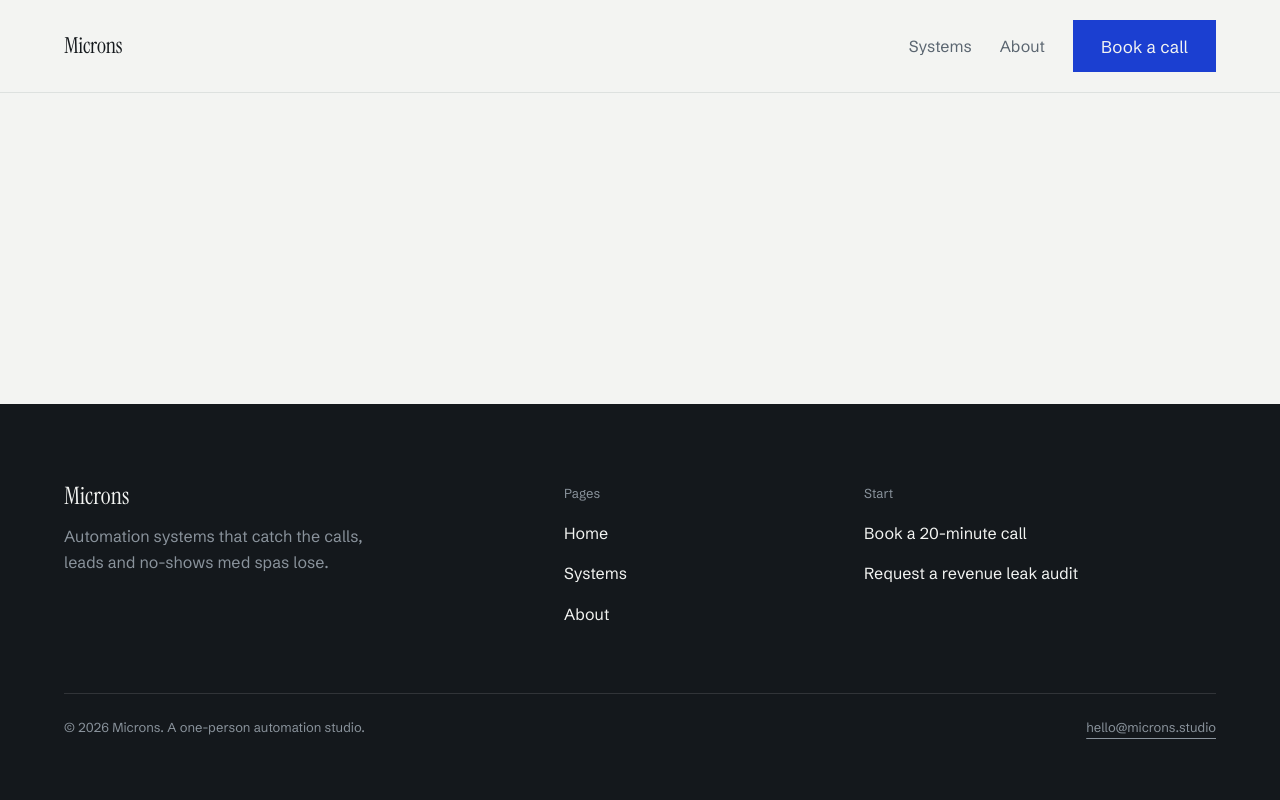
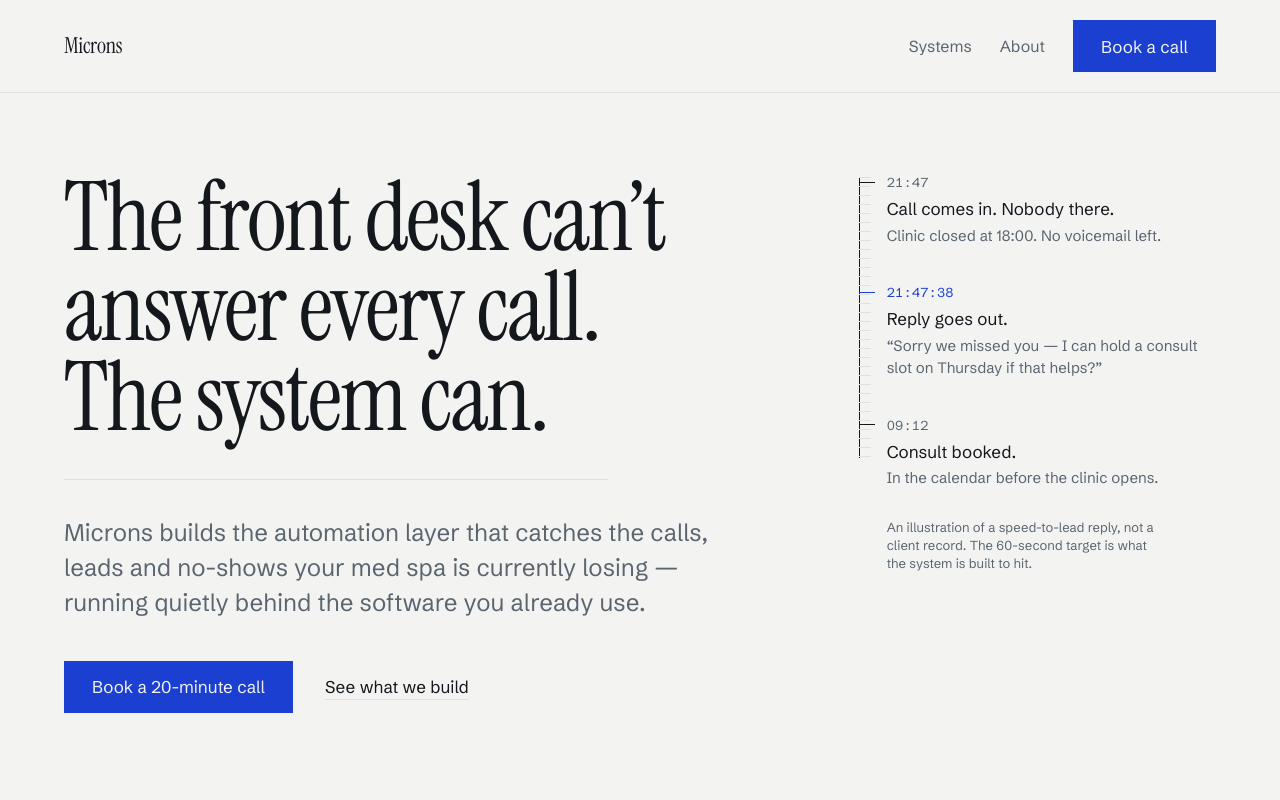
Before and after one commit to thevedantpawar/my-first-project, a Next.js app in the folder microns-site/: page / in a window 1280 px wide. Shown: the top 800 px of the page. Built offline with nearby package versions, Linux system fonts and the light colour scheme; no server answers.

Commit message:
Build home hero and the signature timeline instrument

```diff
--- a/microns-site/package.json
+++ b/microns-site/package.json
@@ -20,6 +20,7 @@
     "@types/react-dom": "^19",
     "eslint": "^9",
     "eslint-config-next": "16.3.3",
+    "playwright-core": "^1.62.1",
     "tailwindcss": "^4",
     "typescript": "^5"
   }
--- /dev/null
+++ b/microns-site/scripts/shot.mjs
@@ -0,0 +1,29 @@
+import { chromium } from "playwright-core";
+import fs from "node:fs";
+
+const paths = process.argv[2]?.split(",") ?? ["/"];
+const out = "/tmp/claude-0/-home-user-my-first-project/9365d613-5919-5685-afa5-486ddb753c4c/scratchpad/shots";
+fs.mkdirSync(out, { recursive: true });
+
+const browser = await chromium.launch({ executablePath: "/opt/pw-browsers/chromium-1194/chrome-linux/chrome", args: ["--disable-background-networking","--no-sandbox"] });
+for (const p of paths) {
+  for (const [w, h, tag] of [[390, 844, "m"], [1280, 900, "d"]]) {
+    const ctx = await browser.newContext({ viewport: { width: w, height: h }, deviceScaleFactor: 2 });
+    const page = await ctx.newPage();
+    await page.goto("http://localhost:3100" + p, { waitUntil: "load" });
+    await page.waitForTimeout(2800);
+    const name = (p === "/" ? "home" : p.replaceAll("/", "")) + "-" + tag;
+    await page.screenshot({ path: `${out}/${name}.png`, fullPage: process.env.FULL === "1" });
+    // fold check
+    if (tag === "m") {
+      const info = await page.evaluate(() => {
+        const btn = document.querySelector('[data-cta="book"]:not([tabindex="-1"])');
+        const r = btn?.getBoundingClientRect();
+        return { bottom: r ? Math.round(r.bottom) : null, vh: window.innerHeight, scrollW: document.documentElement.scrollWidth };
+      });
+      console.log(name, JSON.stringify(info));
+    }
+    await ctx.close();
+  }
+}
+await browser.close();
--- a/microns-site/src/app/page.tsx
+++ b/microns-site/src/app/page.tsx
@@ -1,3 +1,5 @@
+import { Hero } from "@/components/hero";
+
 export default function Home() {
-  return null;
+  return <Hero />;
 }
--- /dev/null
+++ b/microns-site/src/components/hero-instrument.tsx
@@ -0,0 +1,94 @@
+/**
+ * The signature element. One orchestrated moment, then stillness.
+ *
+ * A micron scale down which a single recovered enquiry resolves: the call that
+ * was missed, the reply that went out 38 seconds later, the consult that got
+ * booked the next morning. Pure CSS so it runs on load with no layout shift,
+ * and it is fully disabled by prefers-reduced-motion.
+ *
+ * It is captioned as an illustration. It is not a client record and it is not
+ * a statistic.
+ */
+
+const events = [
+  {
+    time: "21:47",
+    title: "Call comes in. Nobody there.",
+    detail: "Clinic closed at 18:00. No voicemail left.",
+    delay: 900,
+  },
+  {
+    time: "21:47:38",
+    title: "Reply goes out.",
+    detail:
+      "“Sorry we missed you — I can hold a consult slot on Thursday if that helps?”",
+    delay: 1400,
+    accent: true,
+  },
+  {
+    time: "09:12",
+    title: "Consult booked.",
+    detail: "In the calendar before the clinic opens.",
+    delay: 1900,
+  },
+];
+
+export function HeroInstrument() {
+  return (
+    <figure className="m-0">
+      <div className="relative pl-7">
+        {/* the scale */}
+        <div
+          className="seq-scale absolute left-0 top-1 bottom-8 w-4"
+          style={{ ["--seq-delay" as string]: "600ms" }}
+          aria-hidden="true"
+        >
+          <div className="absolute left-0 top-0 h-full w-px bg-ink" />
+          <div
+            className="absolute left-0 top-0 h-full w-3"
+            style={{
+              backgroundImage:
+                "repeating-linear-gradient(to bottom, var(--color-mist) 0 1px, transparent 1px 9px)",
+            }}
+          />
+        </div>
+
+        <ol className="m-0 list-none space-y-9 p-0">
+          {events.map((e) => (
+            <li
+              key={e.time}
+              className="seq relative"
+              style={{ ["--seq-delay" as string]: `${e.delay}ms` }}
+            >
+              <span
+                className={`absolute -left-7 top-[0.55rem] h-px w-4 ${
+                  e.accent ? "bg-micron" : "bg-ink"
+                }`}
+                aria-hidden="true"
+              />
+              <p
+                className={`tnum text-meta ${
+                  e.accent ? "text-micron" : "text-slate"
+                }`}
+              >
+                {e.time}
+              </p>
+              <p className="mt-1.5 text-[1.0625rem] leading-snug">{e.title}</p>
+              <p className="mt-1 max-w-[38ch] text-[0.9375rem] leading-normal text-slate">
+                {e.detail}
+              </p>
+            </li>
+          ))}
+        </ol>
+      </div>
+
+      <figcaption
+        className="seq mt-7 max-w-[38ch] pl-7 text-meta text-slate"
+        style={{ ["--seq-delay" as string]: "2300ms" }}
+      >
+        An illustration of a speed-to-lead reply, not a client record. The
+        60-second target is what the system is built to hit.
+      </figcaption>
+    </figure>
+  );
+}
--- /dev/null
+++ b/microns-site/src/components/hero.tsx
@@ -0,0 +1,49 @@
+import { BookButton, TextLink } from "./ui";
+import { HeroInstrument } from "./hero-instrument";
+
+export function Hero() {
+  return (
+    <section className="mx-auto w-full max-w-[1400px] px-6 pb-16 pt-10 md:px-10 md:pb-24 md:pt-16 lg:px-16 lg:pb-32 lg:pt-20">
+      <div className="grid gap-14 lg:grid-cols-12 lg:gap-10">
+        <div className="lg:col-span-7">
+          <h1
+            className="seq text-display-1"
+            style={{ ["--seq-delay" as string]: "0ms" }}
+          >
+            The front desk can&rsquo;t answer every call.
+            <br className="hidden sm:block" /> The system can.
+          </h1>
+
+          <div
+            className="seq-rule mt-9 h-px w-full max-w-[34rem] bg-mist"
+            style={{ ["--seq-delay" as string]: "250ms" }}
+            aria-hidden="true"
+          />
+
+          <p
+            className="seq mt-9 max-w-[48ch] text-lead text-slate"
+            style={{ ["--seq-delay" as string]: "300ms" }}
+          >
+            Microns builds the automation layer that catches the calls, leads
+            and no-shows your med spa is currently losing — running quietly
+            behind the software you already use.
+          </p>
+
+          <div
+            className="seq mt-10 flex flex-col items-start gap-5 sm:flex-row sm:items-center sm:gap-8"
+            style={{ ["--seq-delay" as string]: "450ms" }}
+          >
+            <BookButton className="w-full sm:w-auto" />
+            <TextLink href="/systems" className="text-[1.0625rem]">
+              See what we build
+            </TextLink>
+          </div>
+        </div>
+
+        <div className="lg:col-span-4 lg:col-start-9">
+          <HeroInstrument />
+        </div>
+      </div>
+    </section>
+  );
+}
--- a/microns-site/src/components/site-header.tsx
+++ b/microns-site/src/components/site-header.tsx
@@ -16,7 +16,7 @@ export function SiteHeader() {
         </Link>
 
         <nav aria-label="Main" className="flex items-center gap-7">
-          <ul className="hidden items-center gap-7 sm:flex">
+          <ul className="flex items-center gap-6 sm:gap-7">
             {routes.map((r) => (
               <li key={r.href}>
                 <Link
@@ -28,9 +28,11 @@ export function SiteHeader() {
               </li>
             ))}
           </ul>
+          {/* Mobile keeps the nav links and hands the CTA to the hero and the
+              sticky bottom bar, so the header never crowds a 390px viewport. */}
           <BookButton
             label="Book a call"
-            className="min-h-[44px] px-5 text-[0.9375rem]"
+            className="hidden min-h-[44px] px-5 text-[0.9375rem] sm:inline-flex"
           />
         </nav>
       </div>
```
Also changed, not shown: 1 other file (tests, documents, lock files or other folders).
